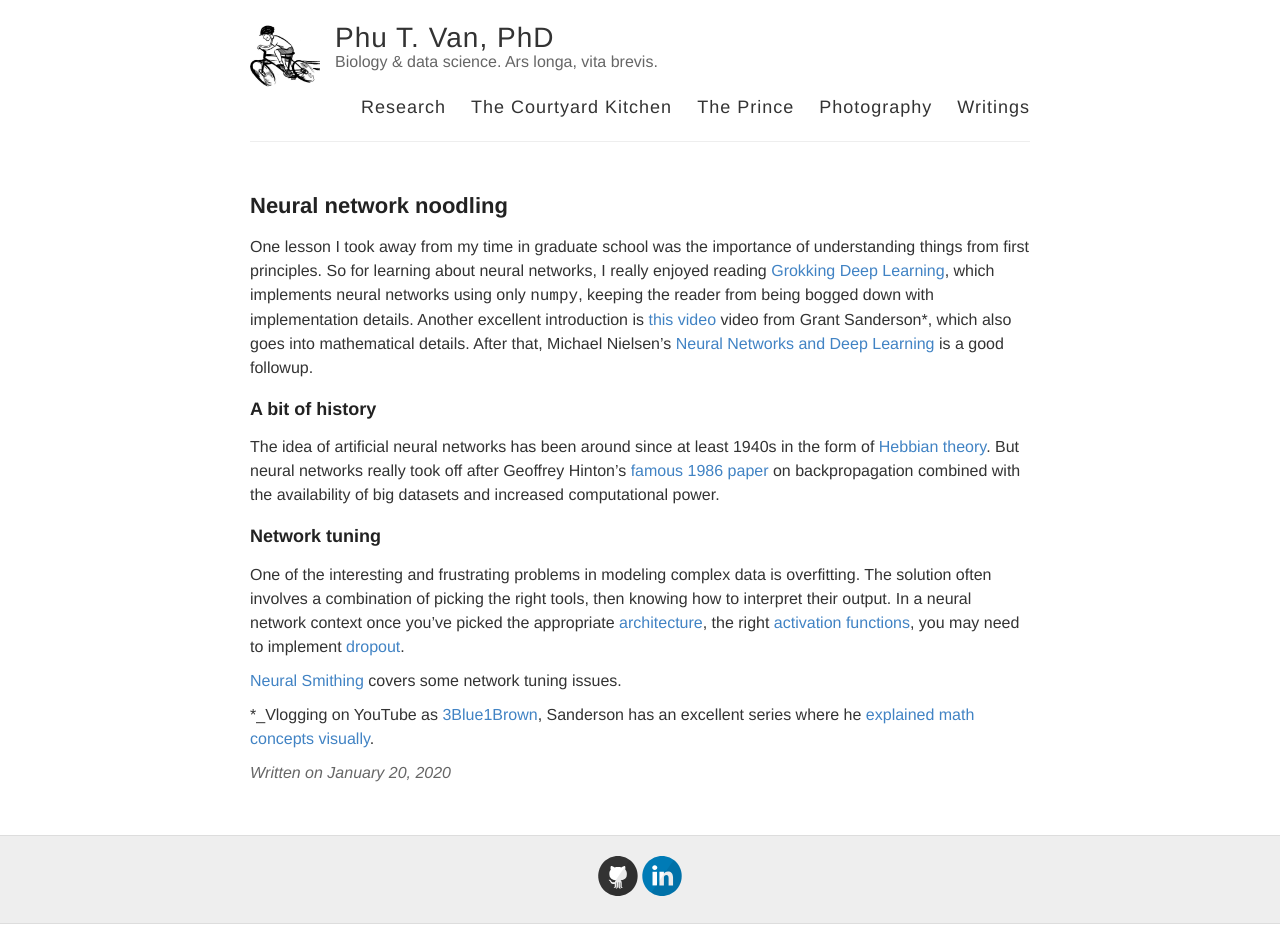
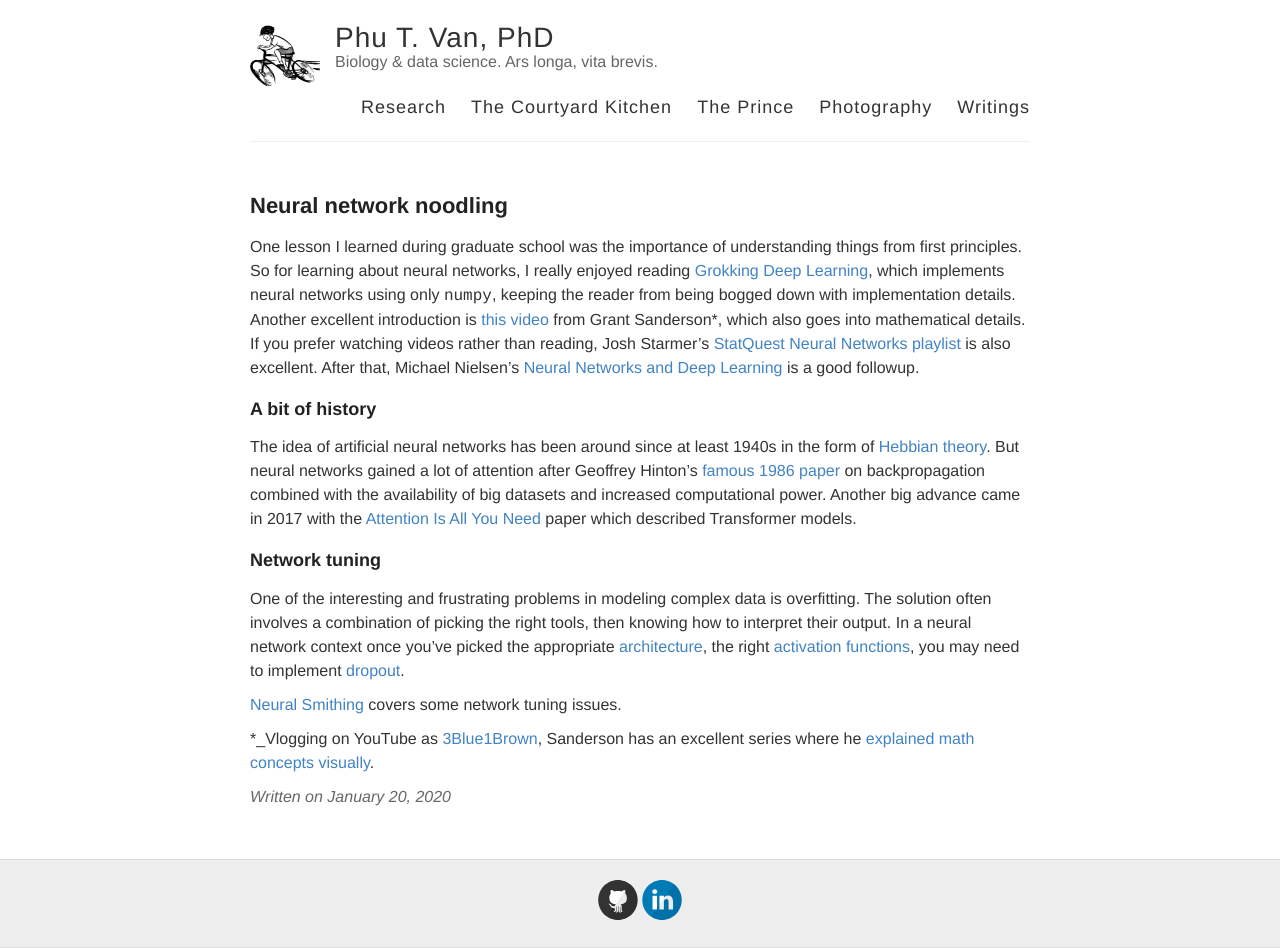
Before and after one commit to ptvan/ptvan.github.io, a Jekyll site: the page built from _posts/2020-01-20-neural-network-noodling.md, in a window 1280 px wide. Built offline with Jekyll 4.4.1, drawn with Linux system fonts in a browser that asks for light colours; before the commit the page ends 924 px from its top, so only the background shows below that.

Commit message:
minor updates

```diff
--- a/_posts/2020-01-20-neural-network-noodling.md
+++ b/_posts/2020-01-20-neural-network-noodling.md
@@ -3,11 +3,11 @@ layout: post
 title: Neural network noodling
 ---
 
-One lesson I took away from my time in graduate school was the importance of understanding things from first principles. So for learning about neural networks, I really enjoyed reading [Grokking Deep Learning](https://www.manning.com/books/grokking-deep-learning), which implements neural networks using only `numpy`, keeping the reader from being bogged down with implementation details. Another excellent introduction is [this video](https://www.manning.com/livevideo/3blue1brown-neural-networks) video from Grant Sanderson*, which also goes into mathematical details. After that, Michael Nielsen's [Neural Networks and Deep Learning](http://neuralnetworksanddeeplearning.com/) is a good followup.
+One lesson I learned during graduate school was the importance of understanding things from first principles. So for learning about neural networks, I really enjoyed reading [Grokking Deep Learning](https://www.manning.com/books/grokking-deep-learning), which implements neural networks using only `numpy`, keeping the reader from being bogged down with implementation details. Another excellent introduction is [this video](https://www.manning.com/livevideo/3blue1brown-neural-networks) from Grant Sanderson*, which also goes into mathematical details.  If you prefer watching videos rather than reading, Josh Starmer's [StatQuest Neural Networks playlist](https://www.youtube.com/watch?v=CqOfi41LfDw&list=PLblh5JKOoLUIxGDQs4LFFD--41Vzf-ME1) is also excellent. After that, Michael Nielsen's [Neural Networks and Deep Learning](http://neuralnetworksanddeeplearning.com/) is a good followup.
 
 ### A bit of history
 
-The idea of artificial neural networks has been around since at least 1940s in the form of [Hebbian theory](https://en.wikipedia.org/wiki/Hebbian_theory). But neural networks really took off after Geoffrey Hinton's [famous 1986 paper](https://www.nature.com/articles/323533a0) on backpropagation combined with the availability of big datasets and increased computational power.
+The idea of artificial neural networks has been around since at least 1940s in the form of [Hebbian theory](https://en.wikipedia.org/wiki/Hebbian_theory). But neural networks gained a lot of attention after Geoffrey Hinton's [famous 1986 paper](https://www.nature.com/articles/323533a0) on backpropagation combined with the availability of big datasets and increased computational power. Another big advance came in 2017 with the [Attention Is All You Need](https://arxiv.org/abs/1706.03762) paper which described Transformer models.
 
 ### Network tuning
 
```
